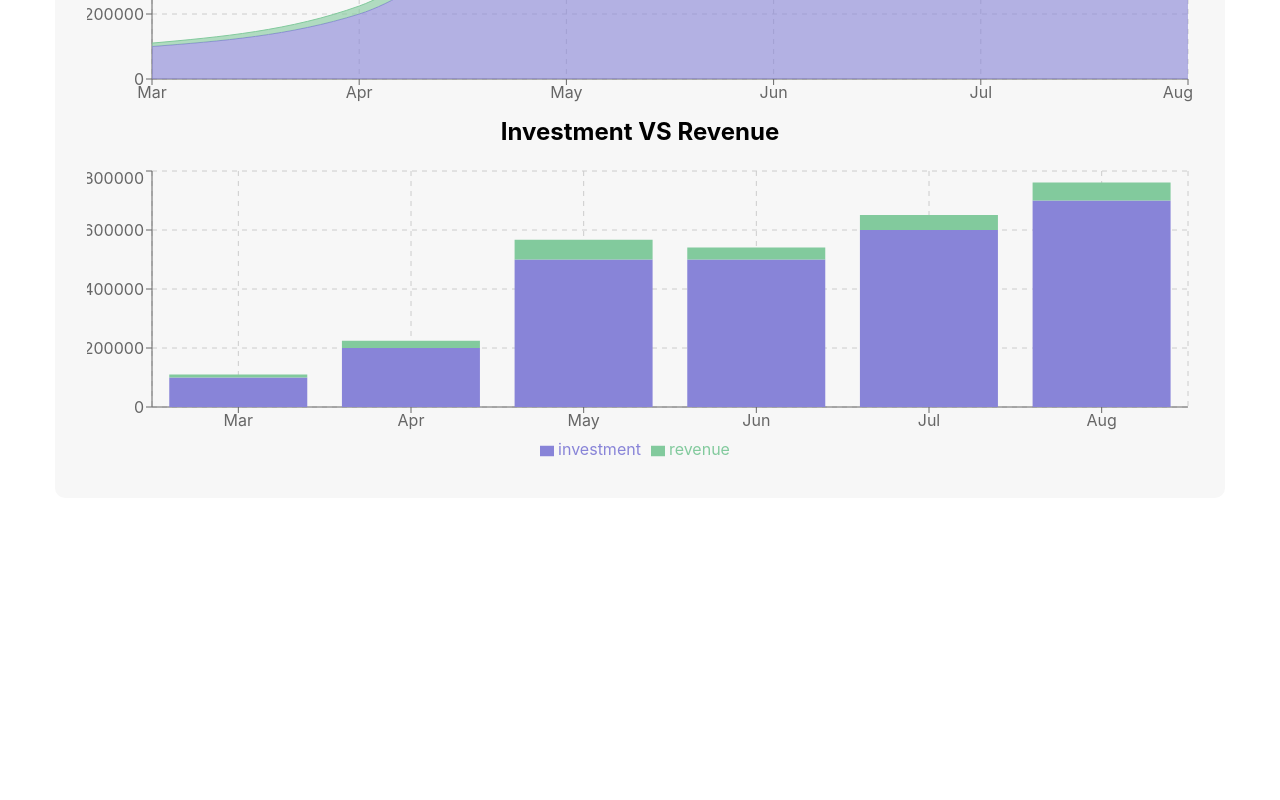
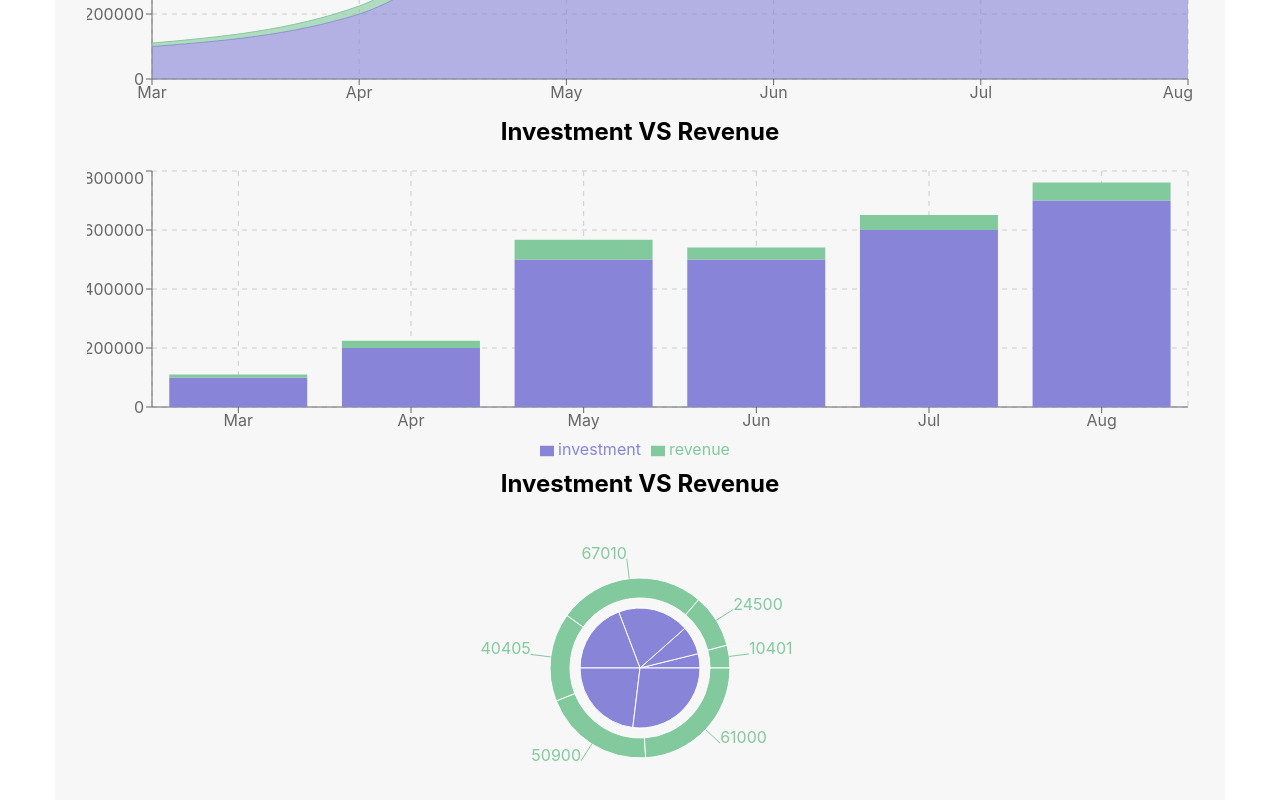
Before and after one commit to tusharpramanikbd/review-boat-headphone, a React (Create React App) app: page /dashboard in a window 1280 px wide. Shown: the part 694-1494 px from the top of the page. Before the commit the page ends 1192 px from the top, so only its background shows below. Built offline with nearby package versions, Linux system fonts and the light colour scheme.

Commit message:
pie chart added

```diff
--- a/src/components/Dashboard/Dashboard.js
+++ b/src/components/Dashboard/Dashboard.js
@@ -2,6 +2,7 @@ import React, { useEffect, useState } from 'react'
 import MyAreaChart from '../MyAreaChart/MyAreaChart'
 import MyBarChart from '../MyBarChart/MyBarChart'
 import MyLineChart from '../MyLineChart/MyLineChart'
+import MyPieChart from '../MyPieChart/MyPieChart'
 import './Dashboard.css'
 
 const Dashboard = () => {
@@ -18,6 +19,7 @@ const Dashboard = () => {
       <MyLineChart chartData={chartData} />
       <MyAreaChart chartData={chartData} />
       <MyBarChart chartData={chartData} />
+      <MyPieChart chartData={chartData} />
     </section>
   )
 }
--- /dev/null
+++ b/src/components/MyPieChart/MyPieChart.js
@@ -0,0 +1,37 @@
+import React from 'react'
+import { PieChart, Pie, ResponsiveContainer, Tooltip } from 'recharts'
+
+const MyPieChart = (props) => {
+  const { chartData } = props
+  return (
+    <div>
+      <h2 className='chart-label'>Investment VS Revenue</h2>
+      <ResponsiveContainer width='100%' height={300}>
+        <PieChart>
+          <Pie
+            data={chartData}
+            dataKey='investment'
+            cx='50%'
+            cy='50%'
+            outerRadius={60}
+            fill='#8884d8'
+          />
+          <Pie
+            data={chartData}
+            dataKey='revenue'
+            cx='50%'
+            cy='50%'
+            innerRadius={70}
+            outerRadius={90}
+            fill='#82ca9d'
+            label
+            isAnimationActive={false}
+          />
+          <Tooltip />
+        </PieChart>
+      </ResponsiveContainer>
+    </div>
+  )
+}
+
+export default MyPieChart
```
Also changed, not shown: src/components/MyPieChart/MyPieChart.css (added).
